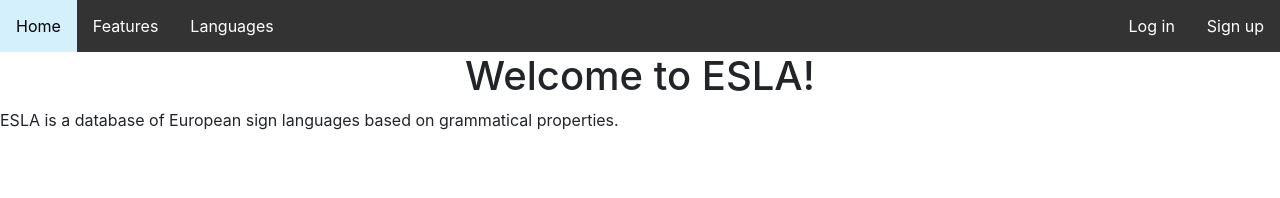
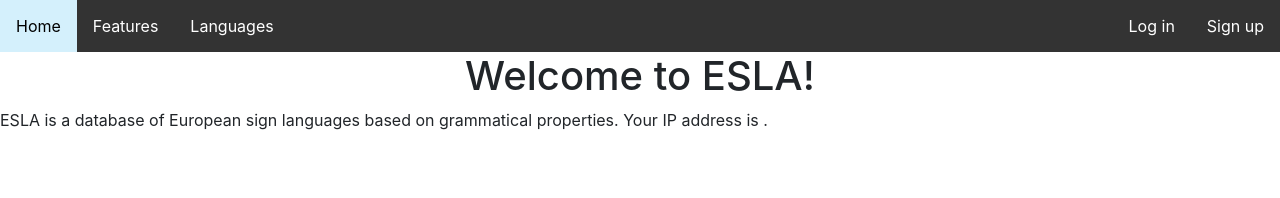
Before and after one commit to ananari/ESLA-frontend, a React (Create React App) app: page / in a window 1280 px wide. Shown: the top 198 px of the page. Built offline with nearby package versions, Linux system fonts and the light colour scheme; no server answers.

Commit message:
routing changes

```diff
--- a/src/App.js
+++ b/src/App.js
@@ -8,11 +8,11 @@ import Signup from './Signup.js'
 import Login from './Login.js'
 import User from './User.js'
 import Navbar from './Navbar.js'
-import { HashRouter as Router, Switch, Route, Link } from "react-router-dom";
+import { BrowserRouter as Router, Switch, Route, Link } from "react-router-dom";
 
 function App() {
   return (
-    <Router basename="/ESLA-frontend/">
+    <Router basename="/ESLA-frontend" >
       <div>
         <Navbar />
         <Switch>
--- a/src/Home.js
+++ b/src/Home.js
@@ -1,11 +1,26 @@
 import React, {Component} from 'react';
 
 export default class Home extends Component {
+  constructor(){
+    super();
+    this.state = {
+      ip: ""
+    }
+  }
+
+  componentDidMount(){
+    fetch("https://stark-lake-66426.herokuapp.com/")
+    .then(res => res.json())
+    .then(json => {
+      this.setState({ip: json["but where's here?"]})
+    })
+  }
+
   render(){
     return (
       <>
         <h1>Welcome to ESLA!</h1>
-        <p>ESLA is a database of European sign languages based on grammatical properties.</p>
+        <p>ESLA is a database of European sign languages based on grammatical properties. Your IP address is {this.state.ip}.</p>
       </>
     )
   }
```
